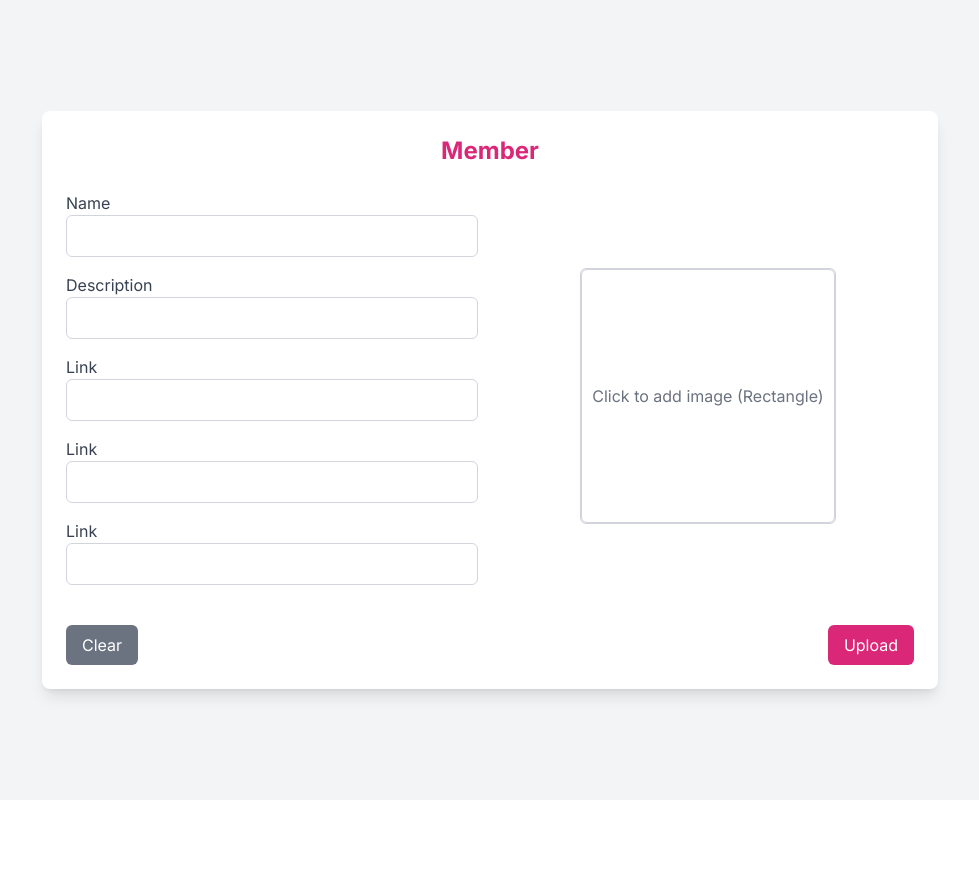
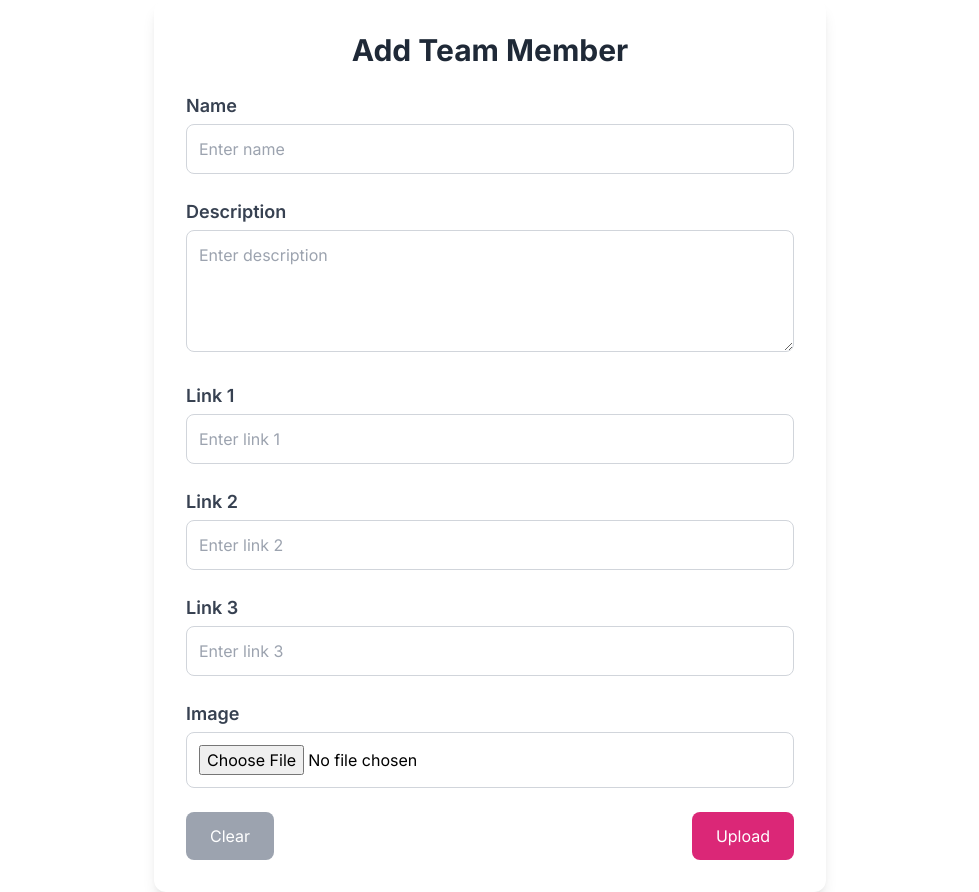
Before and after one commit to Kaveenxz/eudaumonia, a Next.js app: page /add-member in a window 1280 px wide. Shown: the whole page, without its empty margins (150-1129 px from the left). Before the commit the page ends 800 px from the top, so only its background shows below. Built offline with nearby package versions, Linux system fonts and the light colour scheme.

Commit message:
Added NEXT_PUBLIC_ADD_TEAM_MEMBER env variable, updated add-member page to use react-query and handle image upload, and created addTeamMember API function

```diff
--- a/src/app/(admin)/add-member/page.tsx
+++ b/src/app/(admin)/add-member/page.tsx
@@ -1,37 +1,54 @@
-'use client';
+'use client'
 import { useState } from 'react';
+import { useMutation } from 'react-query';
+import { addTeamMember } from '@/app/api/team-member/api'; // Make sure this points to the right file
 
 export default function MemberForm() {
-  const [formData, setFormData] = useState({
+  const [formData, setFormData]:any = useState({
     name: '',
     description: '',
     link1: '',
     link2: '',
     link3: '',
-    image: null,
+    image: '', // Base64 string will be stored here
   });
-  const [errors, setErrors] = useState({});
-  const [previewImage, setPreviewImage] = useState<string | null>(null); // Preview for selected image
+  const [errors, setErrors]:any = useState({});
 
-  const handleChange = (e) => {
-    const { name, value, files } = e.target;
-    if (files) {
-      const file = files[0];
+  const mutation = useMutation(addTeamMember, {
+    onSuccess: () => {
+      alert('Member added successfully');
+      setFormData({ name: '', description: '', link1: '', link2: '', link3: '', image: '' });
+    },
+    onError: () => {
+      alert('Failed to add member');
+    },
+  });
+
+  // Function to handle the file and convert it to Base64
+  const handleImageChange = (e:any) => {
+    const file = e.target.files[0];
+    if (file) {
+      const reader = new FileReader();
+      reader.onloadend = () => {
         setFormData({
           ...formData,
-        [name]: file,
+          image: reader.result, // Set the Base64 string here
         });
-      setPreviewImage(URL.createObjectURL(file)); // Set image preview
-    } else {
+      };
+      reader.readAsDataURL(file);
+    }
+  };
+
+  const handleChange = (e:any) => {
+    const { name, value } = e.target;
     setFormData({
       ...formData,
       [name]: value,
     });
-    }
   };
 
   const validateForm = () => {
-    const newErrors = {};
+    const newErrors:any = {};
     if (!formData.name) newErrors.name = 'Name is required';
     if (!formData.description) newErrors.description = 'Description is required';
     if (!formData.link1) newErrors.link1 = 'At least one link is required';
@@ -39,106 +56,105 @@ export default function MemberForm() {
     return newErrors;
   };
 
-  const handleSubmit = (e) => {
+  const handleSubmit = (e:any) => {
     e.preventDefault();
+
     const newErrors = validateForm();
     if (Object.keys(newErrors).length > 0) {
       setErrors(newErrors);
     } else {
-      alert('Form submitted');
-      console.log(formData);
+      const data = {
+        name: formData.name,
+        description: formData.description,
+        link1: formData.link1,
+        link2: formData.link2,
+        link3: formData.link3,
+        imagePath: '/images/frank.jpg', // You might want to dynamically generate the image path after uploading
+        createdBy: 1,  // Assuming the `createdBy` is fixed to 1 for now
+      };
+
+      console.log('Submitting Form Data:', data);
+      mutation.mutate(data);
     }
   };
 
+
   return (
-    <div className="flex items-center justify-center h-screen bg-gray-100">
-      <form className="bg-white p-6 rounded-lg shadow-lg w-full max-w-4xl" onSubmit={handleSubmit}>
-        <h2 className="text-2xl font-bold text-center text-pink-600 mb-6">Member</h2>
+    <div className="flex items-center justify-center min-h-screen ">
+      <div className="bg-white p-8 rounded-xl shadow-lg w-full max-w-2xl">
+        <h2 className="text-3xl font-bold text-center text-gray-800 mb-6">Add Team Member</h2>
+        <form onSubmit={handleSubmit} className="space-y-6">
 
-        <div className="flex flex-col lg:flex-row space-y-6 lg:space-y-0 lg:space-x-6">
-          {/* Left side: Form fields */}
-          <div className="flex-1">
-            <div className="mb-4">
-              <label className="block text-gray-700">Name</label>
+          <div className="space-y-1">
+            <label className="block text-lg font-semibold text-gray-700">Name</label>
             <input
               type="text"
               name="name"
-                className={`w-full p-2 border ${errors.name ? 'border-red-500' : 'border-gray-300'} rounded-md`}
+              className={`w-full p-3 border ${errors.name ? 'border-red-500' : 'border-gray-300'} rounded-lg focus:ring-2 focus:ring-pink-400 focus:outline-none`}
               value={formData.name}
               onChange={handleChange}
+              placeholder="Enter name"
             />
             {errors.name && <p className="text-red-500 text-sm">{errors.name}</p>}
           </div>
 
-            <div className="mb-4">
-              <label className="block text-gray-700">Description</label>
-              <input
-                type="text"
+          <div className="space-y-1">
+            <label className="block text-lg font-semibold text-gray-700">Description</label>
+            <textarea
               name="description"
-                className={`w-full p-2 border ${errors.description ? 'border-red-500' : 'border-gray-300'} rounded-md`}
+              className={`w-full p-3 border ${errors.description ? 'border-red-500' : 'border-gray-300'} rounded-lg focus:ring-2 focus:ring-pink-400 focus:outline-none`}
               value={formData.description}
               onChange={handleChange}
+              placeholder="Enter description"
+              rows={4}
             />
             {errors.description && <p className="text-red-500 text-sm">{errors.description}</p>}
           </div>
 
           {[1, 2, 3].map((i) => (
-              <div className="mb-4" key={`link${i}`}>
-                <label className="block text-gray-700">Link</label>
+            <div className="space-y-1" key={`link${i}`}>
+              <label className="block text-lg font-semibold text-gray-700">Link {i}</label>
               <input
                 type="text"
                 name={`link${i}`}
-                  className="w-full p-2 border border-gray-300 rounded-md"
+                className="w-full p-3 border border-gray-300 rounded-lg focus:ring-2 focus:ring-pink-400 focus:outline-none"
                 value={formData[`link${i}`]}
                 onChange={handleChange}
+                placeholder={`Enter link ${i}`}
               />
             </div>
           ))}
-          </div>
 
-          {/* Right side: Image uploader */}
-          <div className="flex-1 flex justify-center items-center">
-            <div className="w-64 h-64 border border-gray-300 rounded-md flex items-center justify-center bg-gray-100 relative">
-              <label
-                htmlFor="image"
-                className="cursor-pointer flex items-center justify-center text-gray-500 text-center p-2 bg-white border border-gray-300 rounded-md w-full h-full absolute top-0 left-0"
-              >
-                {previewImage ? (
-                  <img src={previewImage} alt="Selected" className="object-cover w-full h-full rounded-md" />
-                ) : (
-                  <span>Click to add image (Rectangle)</span>
-                )}
+          <div className="space-y-1">
+            <label className="block text-lg font-semibold text-gray-700">Image</label>
             <input
               type="file"
               name="image"
-                  id="image"
               accept="image/*"
-                  onChange={handleChange}
-                  className="hidden"
+              onChange={handleImageChange}
+              className="w-full p-3 border border-gray-300 rounded-lg focus:ring-2 focus:ring-pink-400 focus:outline-none"
             />
-              </label>
-            </div>
             {errors.image && <p className="text-red-500 text-sm">{errors.image}</p>}
           </div>
-        </div>
 
-        {/* Clear and Upload Buttons */}
-        <div className="flex justify-between mt-6">
+          <div className="flex items-center justify-between mt-6">
             <button
               type="reset"
-            className="bg-gray-500 text-white py-2 px-4 rounded-md"
-            onClick={() => {
-              setFormData({ name: '', description: '', link1: '', link2: '', link3: '', image: null });
-              setPreviewImage(null);
-            }}
+              className="bg-gray-400 hover:bg-gray-500 text-white py-3 px-6 rounded-lg transition-all focus:outline-none focus:ring-2 focus:ring-offset-2 focus:ring-gray-500"
+              onClick={() => setFormData({ name: '', description: '', link1: '', link2: '', link3: '', image: '' })}
             >
               Clear
             </button>
-          <button type="submit" className="bg-pink-600 text-white py-2 px-4 rounded-md">
-            Upload
+            <button
+              type="submit"
+              className="bg-pink-600 hover:bg-pink-700 text-white py-3 px-6 rounded-lg transition-all focus:outline-none focus:ring-2 focus:ring-offset-2 focus:ring-pink-600"
+              disabled={mutation.isLoading}
+            >
+              {mutation.isLoading ? 'Uploading...' : 'Upload'}
             </button>
           </div>
         </form>
       </div>
+    </div>
   );
 }
--- a/src/app/api/team-member/api.ts
+++ b/src/app/api/team-member/api.ts
@@ -1,5 +1,4 @@
 import axios from "axios";
-import { AnyNode } from "postcss";
 
 export const getallTeamMembers = async ()=> {
     try{
@@ -54,3 +53,23 @@ export const addMemberReferance = async(data:any)=> {
         }
     }
 }
+
+export const addTeamMember = async (formData:any) => {
+    try {
+      const url:any = process.env.NEXT_PUBLIC_ADD_TEAM_MEMBER;
+      const response = await axios.post(url, formData, {
+        headers: {
+          'Content-Type': 'application/json', // Now we are sending JSON
+        },
+      });
+      return response.data;
+    } catch (error:any) {
+      if (error.response) {
+        return error.response.data;
+      } else if (error.message) {
+        return error.message;
+      } else {
+        return 'It seems to be a connection issue, try again later....';
+      }
+    }
+  };
```
Also changed, not shown: 1 other file (tests, documents, lock files or other folders). Lines whose indentation alone changed are shown as unchanged.
